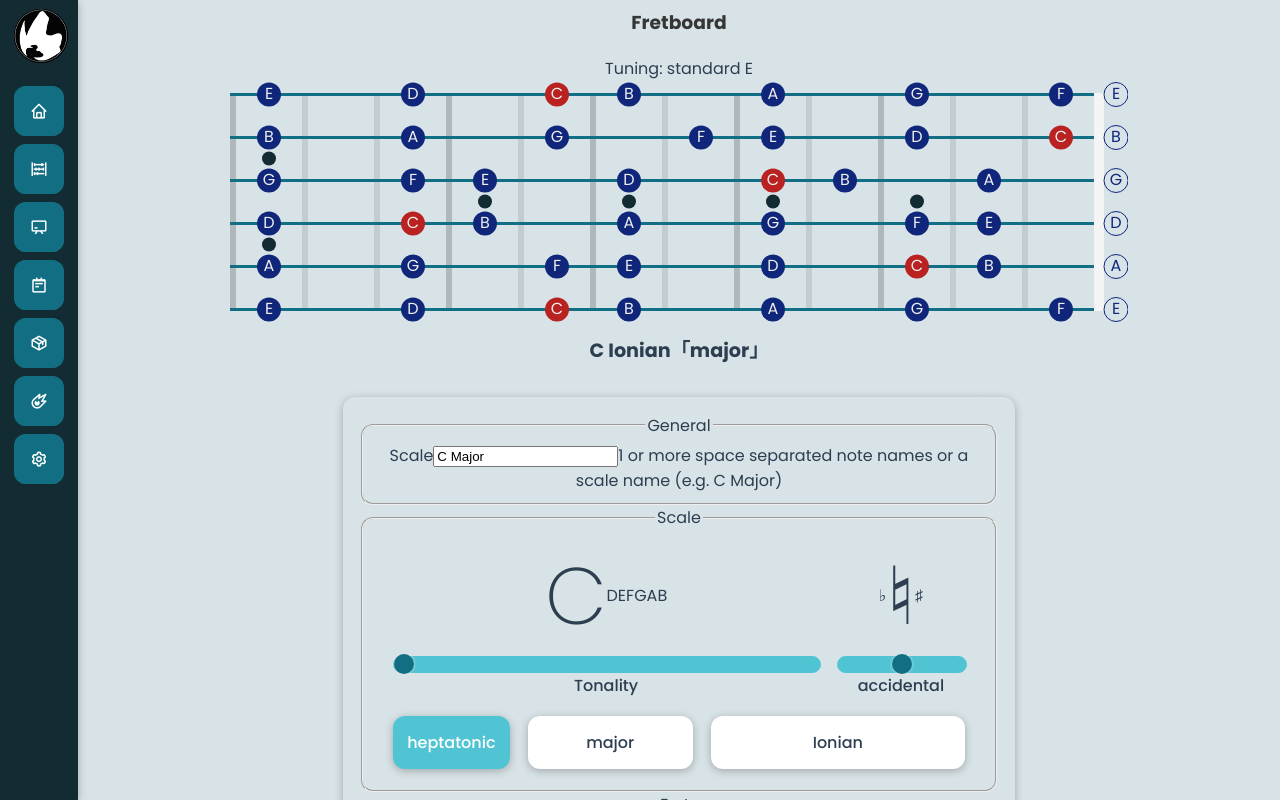
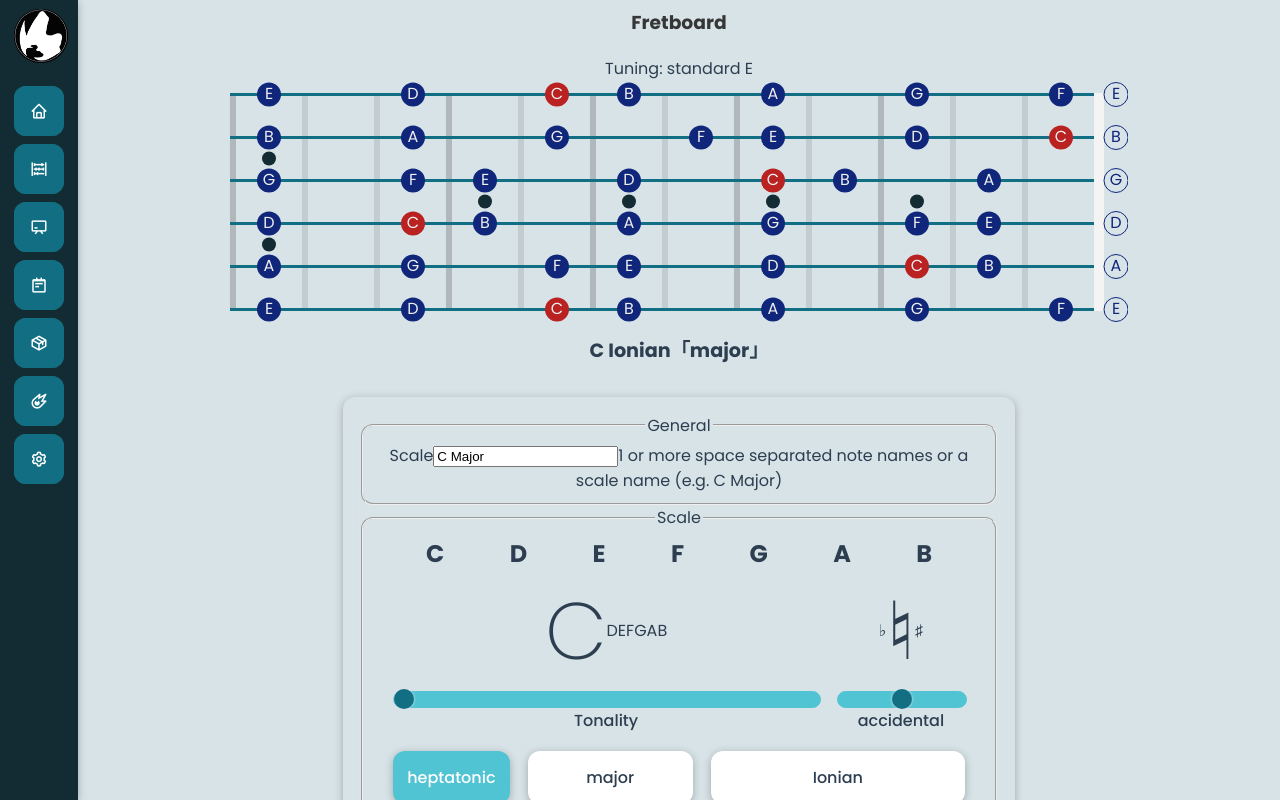
Before and after one commit to goldovsky/the-black-book, a Vue app: page /fretboard in a window 1280 px wide. Shown: the top 800 px of the page. Built offline with nearby package versions, Linux system fonts and the light colour scheme.

Commit message:
feat(): fix display of current notes

```diff
--- a/src/components/views/ViewFretboard.vue
+++ b/src/components/views/ViewFretboard.vue
@@ -60,7 +60,7 @@
             <legend>Scale</legend>
             <div class="currentnotes">
               <text class="currentnote"
-                v-for="n in selector.scales.currentNotes"
+                v-for="n in getCurrentNotes"
                 :key="n"
               >{{n}}</text>
             </div>
@@ -206,7 +206,6 @@ export default {
         ],
         scales: {
           database: scalesDatabase,
-          currentNotes:null,
           /* For the level meaning -> cf scales.js */
           level1: null,
           level2: null,
@@ -263,7 +262,6 @@ export default {
     },
     setTonality(tonality) {
       this.selector.tonality.selected = tonality;
-      this.currentNotes();
     },
     setAccidental(accidental) {
       this.selector.accidental.selected = accidental;
@@ -311,43 +309,6 @@ export default {
       }
 
       return intervals;
-    },
-    currentNotes() {
-      let scaleIntervals = this.getIntervals;
-      let notesNames = [];
-
-      // get tonality index of this.selector.notes
-      let tonalityIndex = this._getIndexOfCurrentTonality;
-
-      console.log(tonalityIndex);
-
-
-      let copyNotes = [...this.selector.notes];
-      // no modification needed for the first index
-      if (tonalityIndex != 0) {
-        // First, we add notes to the octave before our starting point at the end of the array
-        for (var i = 0; i < tonalityIndex; i++) {
-          copyNotes.push(copyNotes[i]);
-        }
-        // Secondly we remove the unwanted values before our starting point based on the mode
-        copyNotes.splice(0, tonalityIndex);
-       }
-
-
-      for (var j = 0; j < scaleIntervals.length; j++) {
-        let note = copyNotes[scaleIntervals[j]];
-        //console.log(note)
-        if (note.native == null) {
-          // TODO implement sharp or flat selector
-          // we go for sharp for now
-          notesNames.push(note.sharp);
-        } else {
-          notesNames.push(note.native);
-        }
-      }
-
-      console.log("currentNotes: " + notesNames);
-      return notesNames;
     }
   },
   computed: {
@@ -426,9 +387,41 @@ export default {
         }
       }).indexOf(noteWeAreLookingFor);
 
-      return indexCurrentNote
-      // application of the accidental
-      + (this.selector.accidental.available.indexOf(this.selector.accidental.selected) - 1);
+      return indexCurrentNote;
+    },
+    getCurrentNotes() {
+      let scaleIntervals = this.getIntervals;
+      let notesNames = [];
+
+      // get tonality index of this.selector.notes
+      let tonalityIndex = this._getIndexOfCurrentTonality;
+
+      let copyNotes = [...this.selector.notes];
+      // no modification needed for the first index
+      if (tonalityIndex != 0) {
+        // First, we add notes to the octave before our starting point at the end of the array
+        for (var i = 0; i < tonalityIndex; i++) {
+          copyNotes.push(copyNotes[i]);
+        }
+        // Secondly we remove the unwanted values before our starting point based on the mode
+        copyNotes.splice(0, tonalityIndex);
+       }
+
+
+      for (var j = 0; j < scaleIntervals.length; j++) {
+        let note = copyNotes[scaleIntervals[j]];
+        //console.log(note)
+        if (note.native == null) {
+          // TODO implement sharp or flat selector
+          // we go for sharp for now
+          notesNames.push(note.sharp);
+        } else {
+          notesNames.push(note.native);
+        }
+      }
+
+      //console.log("currentNotes: " + notesNames);
+      return notesNames;
     }
   }
 }
```
